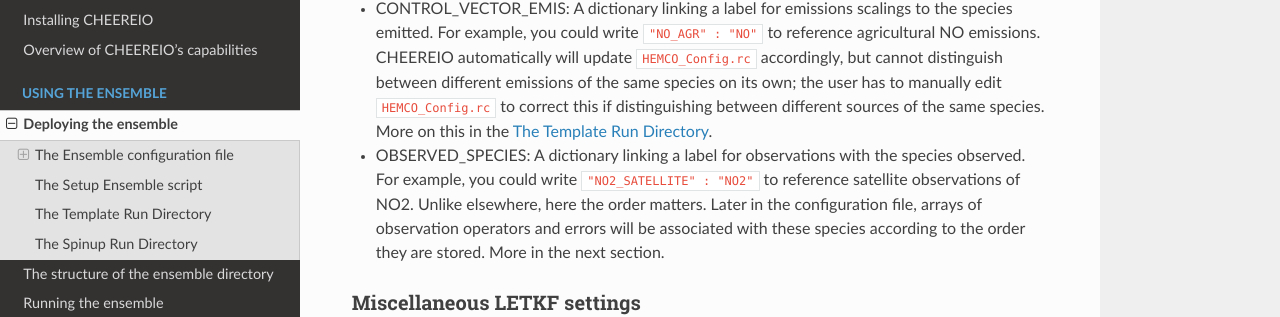
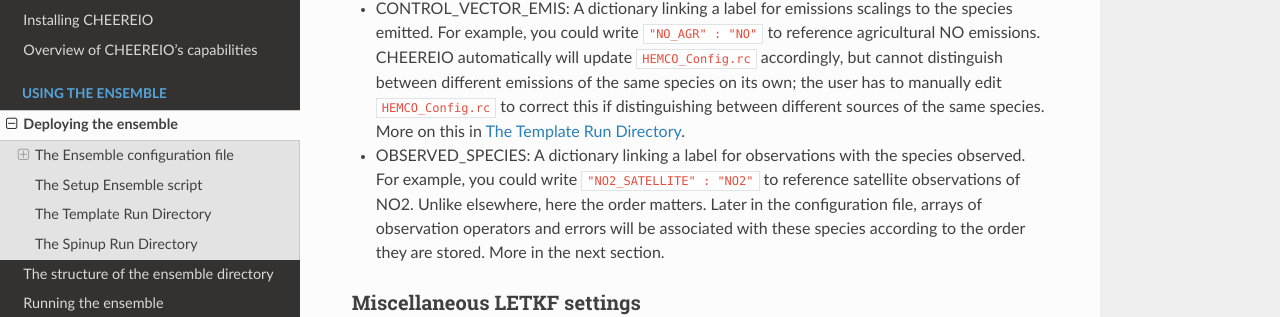
Before and after one commit to drewpendergrass/CHEEREIO, a Sphinx documentation site: the page built from docs/Deploying-the-ensemble.rst, in a window 1280 px wide and 900 px high, scrolled down 4004 px. Shown: the part 161-478 px from the top of the window. Built offline with Sphinx 7.4.7 and the Read the Docs theme 2.0.0, drawn with Linux system fonts in a browser that asks for light colours.

Commit message:
docs update

```diff
--- a/docs/Deploying-the-ensemble.rst
+++ b/docs/Deploying-the-ensemble.rst
@@ -113,7 +113,7 @@
 
 * STATE_VECTOR_CONC: Species from the restart files to be included in the state vector. It is generally recommended to include a fairly wide range of species that might affect the species you are mainly interested in, but not so large a range that you end up analyzing noise. Given as an array.
 * CONTROL_VECTOR_CONC: A subset of the state vector concentration species that will be updated by assimilation. Although an update for all members of the state vector will be calculated, only these species will have that update saved. This allows a wide range of species to be considered in the update calculation process but only a smaller, more tightly coupled subset of species to actually be changed and passed to GEOS-Chem. The goal is to tamp down on noise.
-* CONTROL_VECTOR_EMIS: A dictionary linking a label for emissions scalings to the species emitted. For example, you could write ``"NO_AGR" : "NO"`` to reference agricultural NO emissions. CHEEREIO automatically will update ``HEMCO_Config.rc`` accordingly, but cannot distinguish between different emissions of the same species on its own; the user has to manually edit ``HEMCO_Config.rc`` to correct this if distinguishing between different sources of the same species. More on this in the :ref:`Template`.
+* CONTROL_VECTOR_EMIS: A dictionary linking a label for emissions scalings to the species emitted. For example, you could write ``"NO_AGR" : "NO"`` to reference agricultural NO emissions. CHEEREIO automatically will update ``HEMCO_Config.rc`` accordingly, but cannot distinguish between different emissions of the same species on its own; the user has to manually edit ``HEMCO_Config.rc`` to correct this if distinguishing between different sources of the same species. More on this in :ref:`Template`.
 * OBSERVED_SPECIES: A dictionary linking a label for observations with the species observed. For example, you could write ``"NO2_SATELLITE" : "NO2"`` to reference satellite observations of NO2. Unlike elsewhere, here the order matters. Later in the configuration file, arrays of observation operators and errors will be associated with these species according to the order they are stored. More in the next section.
 
 
```
